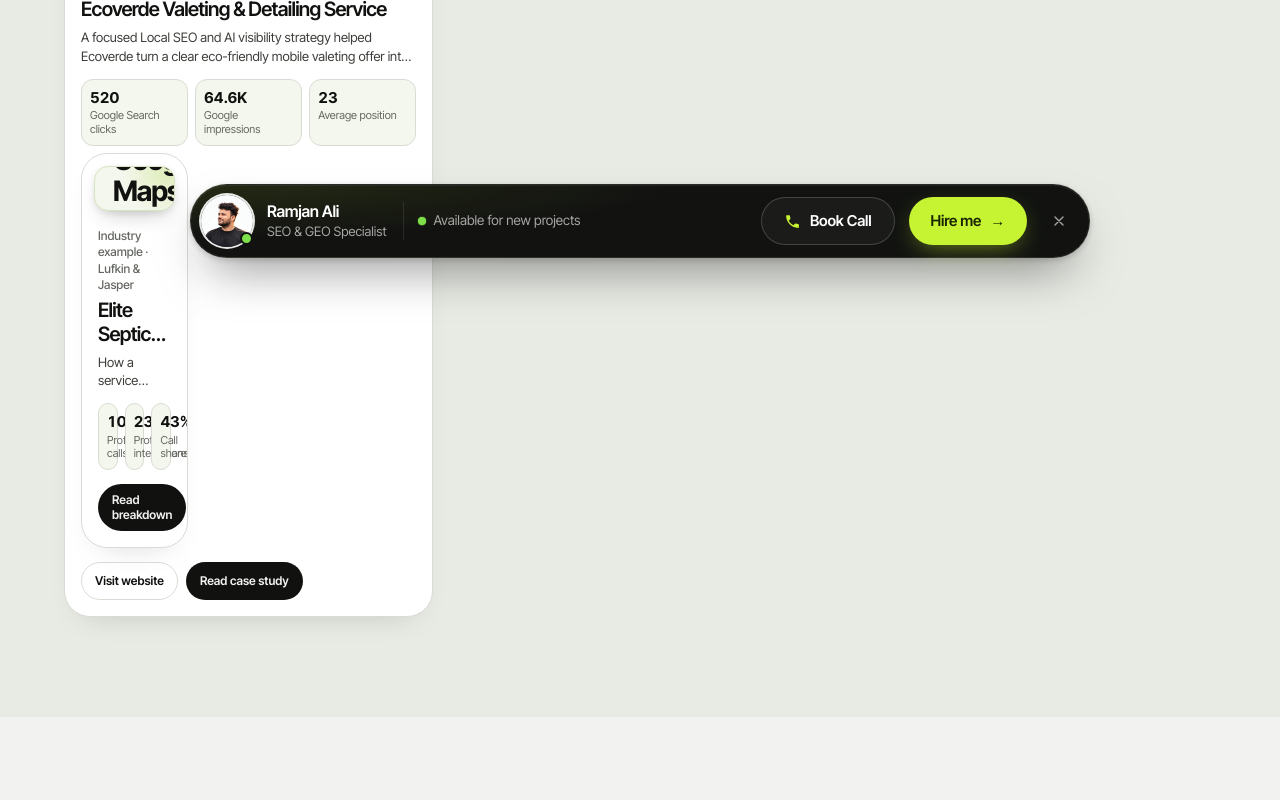
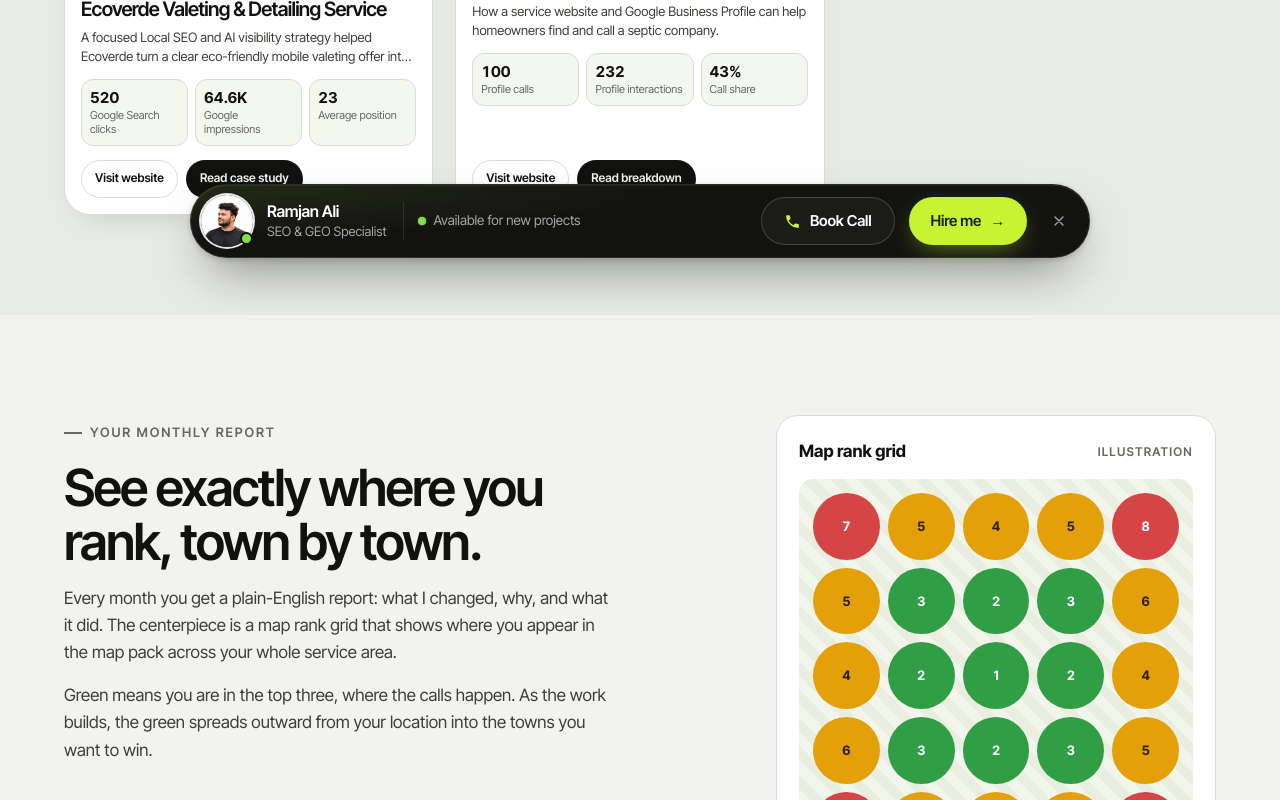
Before and after one commit to ramjanalimeet/ramjan-ali-tracker, a Next.js app: page /case-studies in a window 1280 px wide. Shown: the part 640-1440 px from the top of the page. Built offline with nearby package versions, Linux system fonts and the light colour scheme.

Commit message:
Place Elite Septic in its own case study card (#35)

```diff
--- a/app/(site)/case-studies/page.tsx
+++ b/app/(site)/case-studies/page.tsx
@@ -1,7 +1,7 @@
 import Link from "next/link";
 import { CtaBand } from "@/components/CtaBand";
 import { JsonLd } from "@/components/JsonLd";
-import { ELITE_SEPTIC_PATH, ELITE_SEPTIC_METRICS } from "@/lib/elite-septic";
+import { ELITE_SEPTIC_PATH, ELITE_SEPTIC_METRICS, ELITE_SEPTIC_WEBSITE } from "@/lib/elite-septic";
 import { CASE_STUDIES } from "@/lib/case-studies";
 import { SITE_URL, pageMeta } from "@/lib/site";
 
@@ -108,6 +108,18 @@ export default function CaseStudiesPage() {
                     {c.highlights.slice(0, 3).map((h) => (
                       <li key={h.label}><b>{h.after}</b><span>{h.label}</span></li>
                     ))}
+                  </ul>
+                  <div className="case-result-actions">
+                    <Link className="btn btn-ghost btn-sm" href={c.website} target="_blank" rel="noopener">
+                      Visit website
+                    </Link>
+                    <Link className="btn btn-dark btn-sm" href={`/case-studies/${c.slug}`}>
+                      Read case study
+                    </Link>
+                  </div>
+                </div>
+              </article>
+            ))}
             <article className="case-result-card rv">
               <Link className="case-result-image case-result-editorial" href={ELITE_SEPTIC_PATH} aria-label="Read the Elite Septic Service breakdown">
                 <span>East Texas · Local SEO</span>
@@ -123,22 +135,13 @@ export default function CaseStudiesPage() {
                   ))}
                 </ul>
                 <div className="case-result-actions">
+                  <Link className="btn btn-ghost btn-sm" href={ELITE_SEPTIC_WEBSITE} target="_blank" rel="noopener">
+                    Visit website
+                  </Link>
                   <Link className="btn btn-dark btn-sm" href={ELITE_SEPTIC_PATH}>Read breakdown</Link>
                 </div>
               </div>
             </article>
-                  </ul>
-                  <div className="case-result-actions">
-                    <Link className="btn btn-ghost btn-sm" href={c.website} target="_blank" rel="noopener">
-                      Visit website
-                    </Link>
-                    <Link className="btn btn-dark btn-sm" href={`/case-studies/${c.slug}`}>
-                      Read case study
-                    </Link>
-                  </div>
-                </div>
-              </article>
-            ))}
           </div>
         </div>
       </section>
--- a/lib/elite-septic.ts
+++ b/lib/elite-septic.ts
@@ -1,4 +1,5 @@
 export const ELITE_SEPTIC_PATH = "/case-studies/elite-septic-service-local-seo";
+export const ELITE_SEPTIC_WEBSITE = "https://elitesepticservice.net/";
 
 export const ELITE_SEPTIC_METRICS = [
   { label: "Profile calls", value: "100" },
```
Also changed, not shown: app/(site)/case-studies/elite-septic-service-local-seo/page.tsx (+7 -1 lines).
